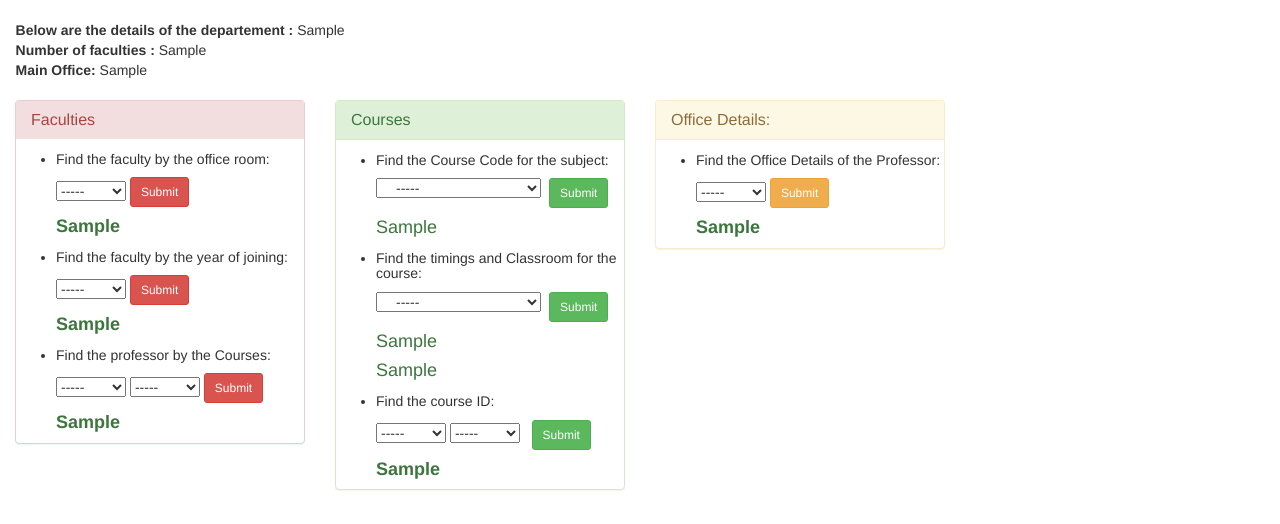
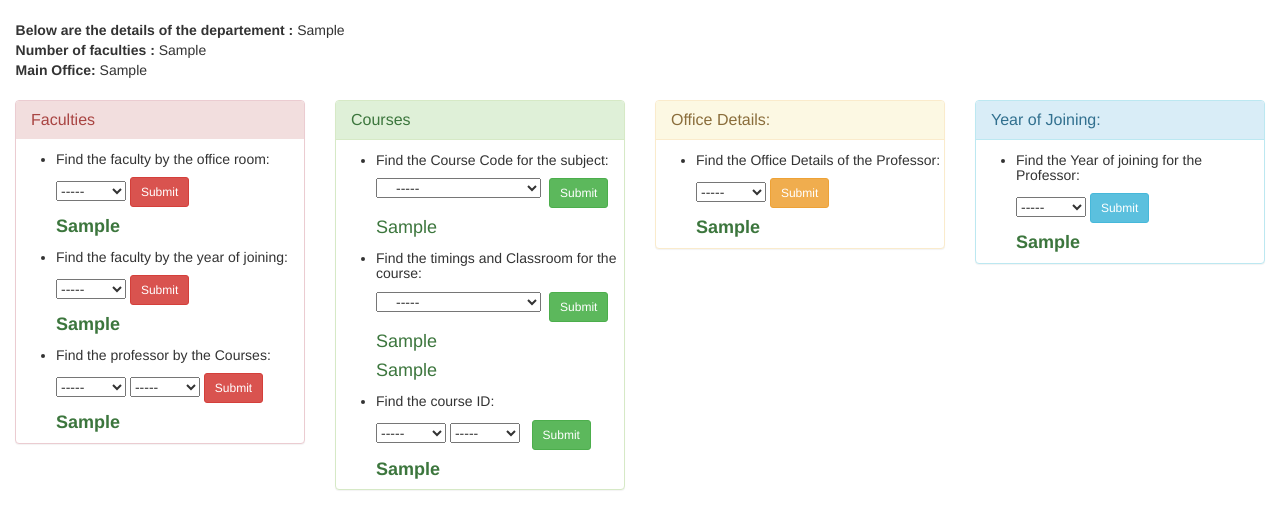
Before and after one commit to Ishuan/DBMS, a Django app: template home/templates/sis.html in a window 1280 px wide. Shown: the part 52-576 px from the top of the page. Run offline with Django 3.2, Linux system fonts and the light colour scheme; the template is opened without the code that fills it: most values are stand-ins (such as "Sample title", 1, 10 or a date in 2020); some libraries are stand-ins or nearby versions.

Commit message:
Update 8: SIS Done

```diff
--- a/home/templates/sis.html
+++ b/home/templates/sis.html
@@ -203,7 +203,7 @@
             </h4>
         </div>
 
-        <div id="Courses" class="panel-collapse">
+        <div id="Offices" class="panel-collapse">
             <ul>
                 <li><h5>Find the Office Details of the Professor:</h5></li>
                 <form action="office_details" method="GET">
@@ -225,3 +225,36 @@
         </div>
     </div>
 </div>
+
+<div class="col-sm-3">
+    <div class="panel panel-info">
+        <div class="panel-heading">
+            <h4 class="panel-title">
+                <a data-toggle="collapse" data-parent="#accordion" href="#Year">
+                    Year of Joining:
+                </a>
+            </h4>
+        </div>
+
+        <div id="Year" class="panel-collapse">
+            <ul>
+                <li><h5>Find the Year of joining for the Professor:</h5></li>
+                <form action="year_details" method="GET">
+                    <select name="fname">
+                        <option>-----</option>
+                        {% for all in fname %}
+                            <option value="{{ all.0 }}">{{ all.0 }}</option>
+                        {% endfor %}
+                    </select>
+                    <button type="submit" class="btn btn-info btn-sm">Submit</button>
+                </form>
+                {% if working_since != empty %}
+                    {% for all in working_since %}
+                        <h4 class="text-success"><strong>{{ all.0 }}</strong></h4>
+                    {% endfor %}
+                {% endif %}
+
+            </ul>
+        </div>
+    </div>
+</div>
--- a/home/urls.py
+++ b/home/urls.py
@@ -18,4 +18,5 @@ urlpatterns = [
     url(r'^getCourseClass', views.getCourseClass, name='getCourseClass'),
     url(r'^getCID', views.getCID, name='getCID'),
     url(r'^office_details', views.office_details, name='office_details'),
+    url(r'^year_details', views.year_details, name='year_details'),
 ]
```
Also changed, not shown: home/views.py (+27 -0 lines).
